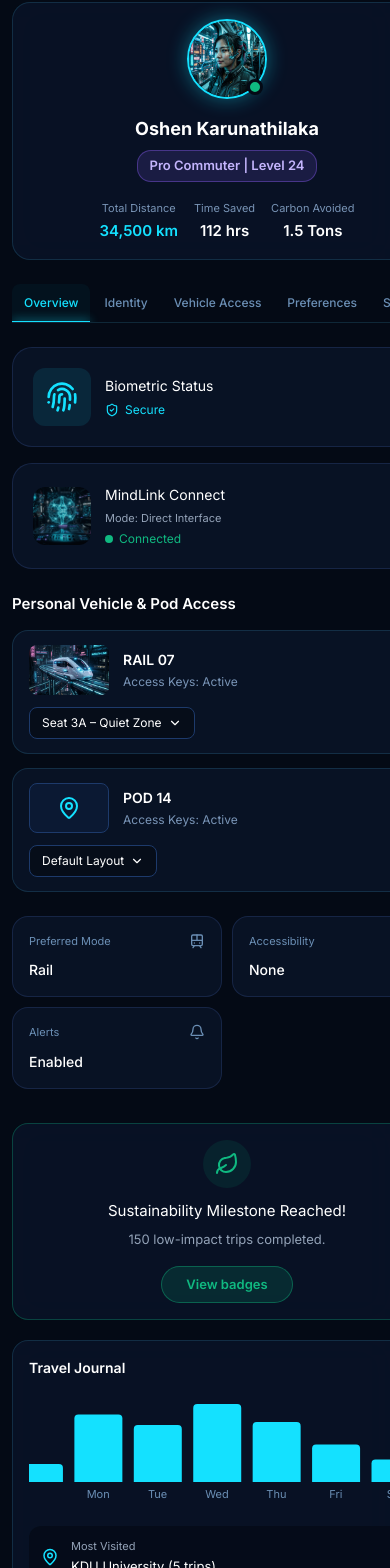
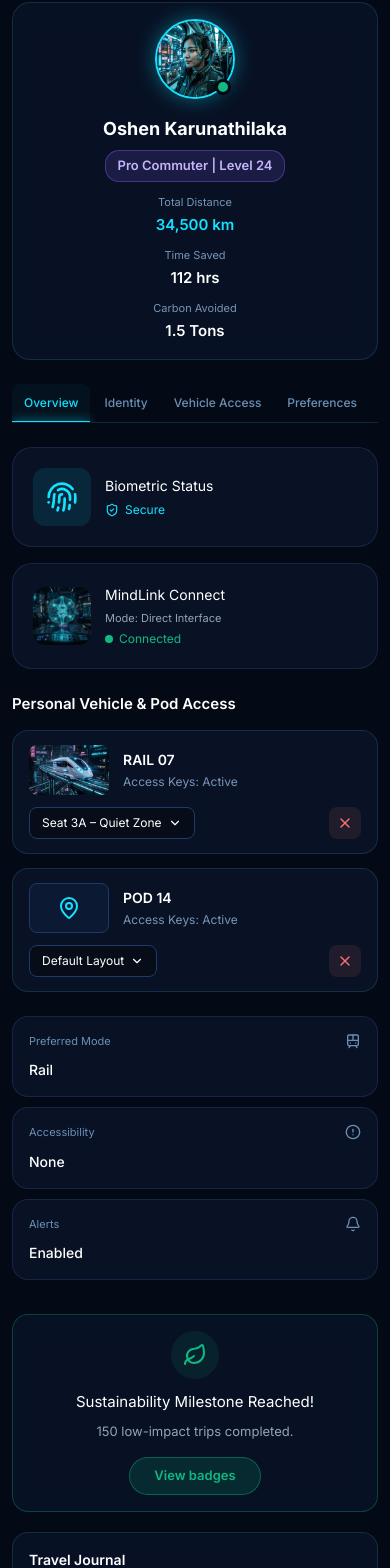
Before and after one commit to ORIXA-transportation-platform/ORIXA, a React (Vite) app in the folder frontend/: page /profile in a window 390 px wide. Shown: the part 137-1705 px from the top of the page. Built offline with nearby package versions, Linux system fonts and the light colour scheme.

Commit message:
add ProfilePage stylesheet and login page component

```diff
--- a/frontend/src/Pages/ProfilePage.css
+++ b/frontend/src/Pages/ProfilePage.css
@@ -73,6 +73,12 @@
     grid-template-columns: 1.6fr 1fr;
     gap: 30px;
     align-items: start;
+    width: 100%;
+}
+
+.pg-left, .pg-right {
+    min-width: 0;
+    width: 100%;
 }
 
 /* =========================================================
@@ -184,6 +190,8 @@
     grid-template-columns: 1fr 1fr;
     gap: 16px;
     margin-bottom: 24px;
+    width: 100%;
+    min-width: 0;
 }
 
 .auth-card {
@@ -335,6 +343,8 @@
     grid-template-columns: repeat(3, 1fr);
     gap: 14px;
     margin-bottom: 4px;
+    width: 100%;
+    min-width: 0;
 }
 .action-tile {
     background: rgba(13,24,48,0.6);
@@ -521,11 +531,12 @@
 
 /* Travel Journal */
 .ar-card-title { color: #FFF; font-size: 15px; font-weight: 600; margin-bottom: 14px; }
-.chart-container { height: 140px; margin-bottom: 14px; }
+.chart-container { height: 140px; margin-bottom: 14px; width: 100%; min-width: 0; }
 .top-dest { background: rgba(0,0,0,0.3); padding: 12px; border-radius: 12px; display: flex; align-items: center; gap: 12px; }
 .top-dest-icon { color: #14E1FF; flex-shrink: 0; }
+.top-dest-text { min-width: 0; }
 .top-dest-text p  { color: #94A3B8; font-size: 11px; margin: 0 0 2px 0; }
-.top-dest-text h4 { color: #FFF; font-size: 13px; margin: 0; }
+.top-dest-text h4 { color: #FFF; font-size: 13px; margin: 0; white-space: nowrap; overflow: hidden; text-overflow: ellipsis; }
 
 /* Comfort & Safety */
 .diag-list { display: flex; flex-direction: column; gap: 10px; }
@@ -590,8 +601,8 @@
     .profile-content { padding: 20px 16px; }
 
     .profile-header { flex-direction: column; align-items: stretch; gap: 12px; }
-    .profile-search-wrap { max-width: 100%; }
-    .profile-header-controls { flex-wrap: wrap; justify-content: flex-end; gap: 10px; }
+    .profile-search-wrap { max-width: 100%; width: 100%; }
+    .profile-header-controls { flex-wrap: wrap; justify-content: space-between; width: 100%; gap: 10px; }
     .profile-header-controls .profile-name { display: none; }
 
     .user-identity-banner { flex-direction: column; text-align: center; gap: 16px; padding: 20px; }
@@ -623,9 +634,16 @@
     .user-identity-banner { padding: 16px; border-radius: 18px; }
     .avatar-large { width: 80px; height: 80px; }
     .user-info h1 { font-size: 18px; }
+    .user-tier { margin-bottom: 12px; }
+    .kpi-strip { flex-direction: column; align-items: center; gap: 10px; }
     .kpi-item strong { font-size: 15px; }
 
-    .action-strip { grid-template-columns: 1fr 1fr; }
+    .action-strip { grid-template-columns: 1fr; }
+
+    .id-row { flex-direction: column; align-items: flex-start; gap: 4px; }
+
+    .pref-toggle-row { flex-direction: column; align-items: flex-start; gap: 10px; }
+    .toggle-btn { align-self: flex-end; }
 
     .settings-row { padding: 12px 14px; }
     .settings-label { font-size: 13px; }
--- a/frontend/src/Pages/loginPage.jsx
+++ b/frontend/src/Pages/loginPage.jsx
@@ -107,8 +107,11 @@
 
         <div className="social-row">
           <button type="button" className="social-btn" aria-label="Sign in with Google">
-            <svg viewBox="0 0 24 24" width="18" height="18">
-              <path fill="#EA4335" d="M12 10.2v3.9h5.5c-.24 1.3-1.7 3.8-5.5 3.8-3.3 0-6-2.7-6-6s2.7-6 6-6c1.9 0 3.1.8 3.9 1.5l2.6-2.6C16.9 3.3 14.7 2.3 12 2.3 6.9 2.3 2.7 6.5 2.7 11.6S6.9 21 12 21c6.9 0 9.6-4.8 9.6-7.3 0-.5-.05-.9-.1-1.3H12z"/>
+            <svg viewBox="0 0 24 24" width="20" height="20">
+              <path d="M22.56 12.25c0-.78-.07-1.53-.2-2.25H12v4.26h5.92a5.06 5.06 0 0 1-2.2 1.34 5.06 5.06 0 0 1-3.47 0 5.06 5.06 0 0 1-2.2-1.34c-.73-.55-1.4-1.17-1.98-1.88l-.86 1.36c.6.57 1.38.97 2.23 1.26.84.3 1.74.45 2.67.45.95 0 1.85-.15 2.7-.45 1.08-.4 1.98-.9 2.66-1.51.26-.3.47-.65.63-1.03.16-.38.24-.78.24-1.2 0-.42-.08-.8-.25-1.14-.22-.46-.55-.85-.98-1.17-.43-.32-.9-.55-1.41-.7-.51-.15-1.04-.23-1.58-.23H2.94v3.06h2.16a5.06 5.06 0 0 1-2.2 1.34 5.06 5.06 0 0 1-3.47 0 5.06 5.06 0 0 1-2.2-1.34c-.73-.55-1.4-1.17-1.98-1.88l-.86 1.36c.6.57 1.38.97 2.23 1.26.84.3 1.74.45 2.67.45.95 0 1.85-.15 2.7-.45 1.08-.4 1.98-.9 2.66-1.51.26-.3.47-.65.63-1.03.16-.38.24-.78.24-1.2 0-.42-.08-.8-.25-1.14-.22-.46-.55-.85-.98-1.17-.43-.32-.9-.55-1.41-.7-.51-.15-1.04-.23-1.58-.23H1.5C.67 8.69 0 9.46 0 10.27c0 .81.67 1.58 1.5 1.58h22.56z" fill="#4285F4"/>
+              <path d="M12 23c2.97 0 5.46-.98 7.34-2.56l-5.92-3.5A7.07 7.07 0 0 0 12 17.07V23z" fill="#34A853"/>
+              <path d="M5.62 12.59c0-1.03.13-2.05.38-3.02l4.5 2.73A7.07 7.07 0 0 0 12 17.07V14.08l-4.38-2.54A7.08 7.08 0 0 0 5.62 12.59z" fill="#FBBC05"/>
+              <path d="M12 5.34c1.62.86 2.75 1.99 3.47 3.29l-3.16 1.85A7.07 7.07 0 0 0 12 7.07V5.34z" fill="#EA4335"/>
             </svg>
           </button>
           <button type="button" className="social-btn" aria-label="Sign in with Apple">
```
